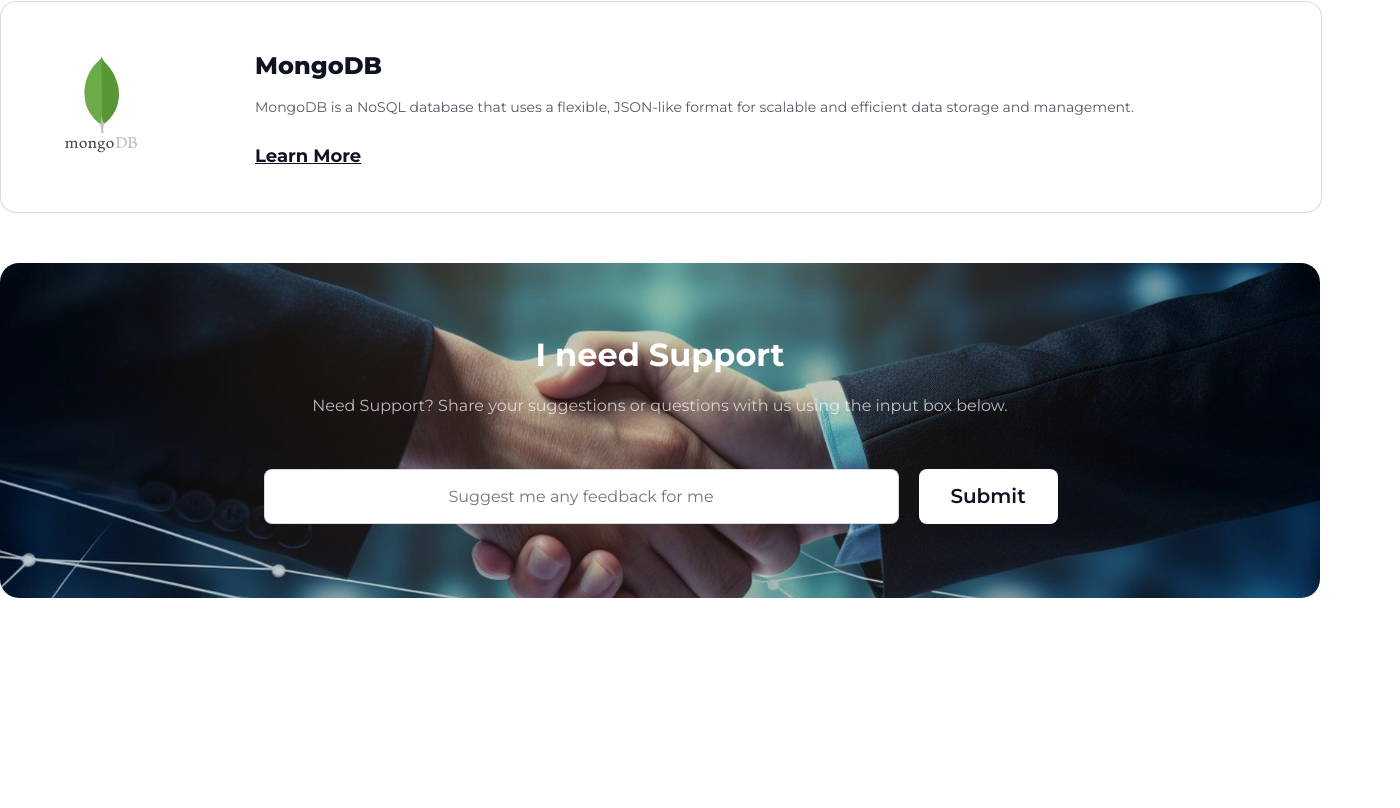
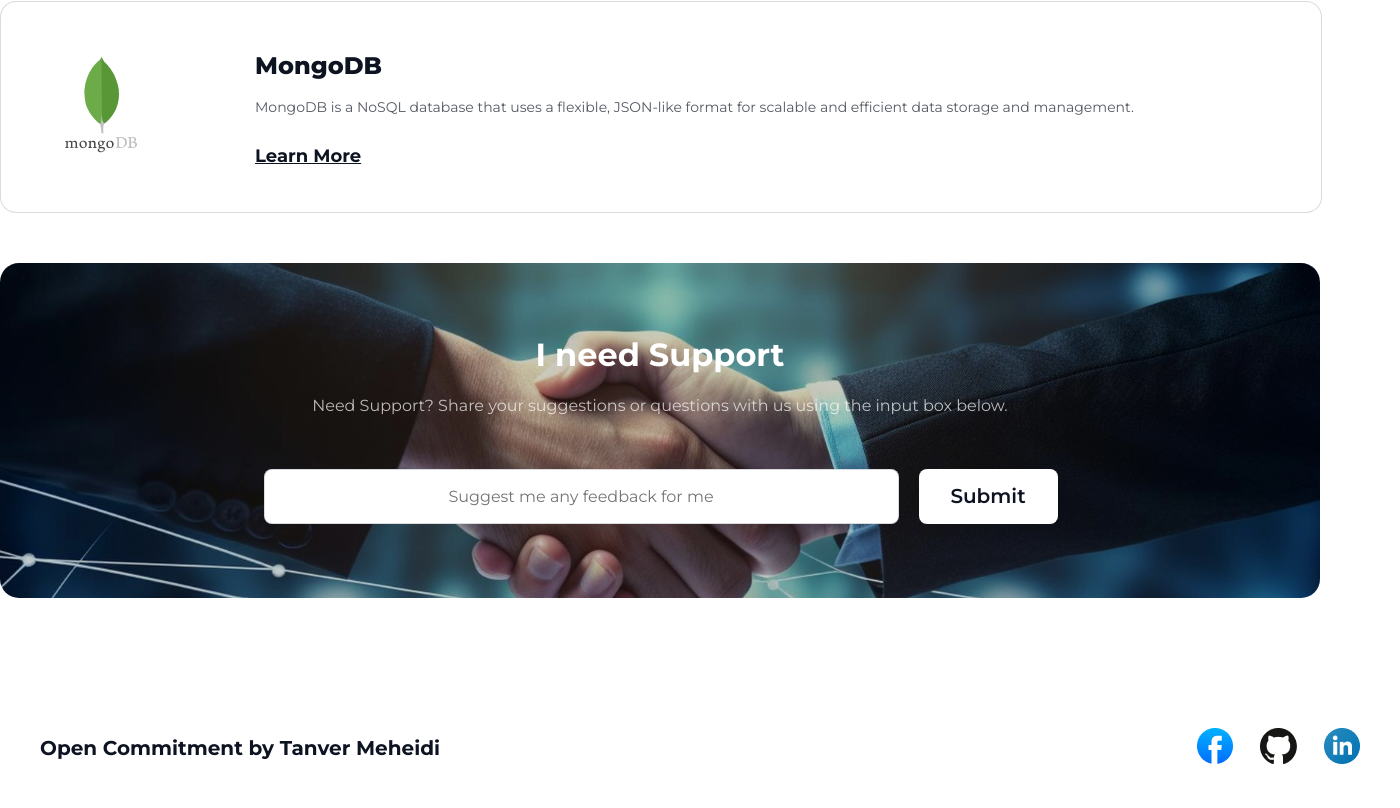
Before and after one commit to tanvermax/assignment, a plain HTML site: page index.html in a window 1280 px wide. Shown: the part 4987-5795 px from the top of the page, 1400 px wide, since content can reach past the window. Before the commit the page ends 5585 px from the top, so only its background shows below. Drawn offline with Linux system fonts and the light colour scheme.

Commit message:
footer add

```diff
--- a/index.html
+++ b/index.html
@@ -29,7 +29,7 @@
           </p>
         </div>
         <div class="contc_btn">
-          <button class="contact_btn">
+          <button id="conact_me_btn" class="contact_btn">
             <a href="">Contact with me</a>
           </button>
         </div>
@@ -233,7 +233,30 @@
       </div>
     </section>
   </main>
+ <footer id="footer">
 
+    <div class="l_side">
+        <h4>Open Commitment by Tanver Meheidi</h4>
+    </div>
+    <div class="r_side">
+        <div>
+          <a href="https://www.facebook.com/tanvermahidi999/" target="_blank"><img src="img/facebook.png" alt=""></a>
+        </div>
+        <div>
+          <a href="https://github.com/tanvermax" target="_blank"><img src="img/github.png" alt=""></a>
+        </div>
+        <div>
+          <a href="https://www.linkedin.com/in/tanver-mehedi-2852a11a2/" target="_blank"><img src="img/linkedin-icon 1.png" alt=""></a>
+        </div>
+        <!-- Add other social media links as needed -->
+    </div>
+
+ </footer>
+ <script>
+  document.getElementById('conact_me_btn').addEventListener('click', function() {
+      document.getElementById('footer').scrollIntoView({ behavior: 'smooth' });
+  });
+</script>
 </body>
 
 </html>
--- a/style.css
+++ b/style.css
@@ -381,7 +381,7 @@
 
 /* support sectoion */
 #support_sec {
-    background-image: linear-gradient(rgba(0, 0, 0, 0.2),rgba(0, 0, 0, 0.2),rgba(0, 0, 0, 0.2)), url('img/handshake.jpg');
+    background-image: linear-gradient(rgba(0, 0, 0, 0.2), rgba(0, 0, 0, 0.2), rgba(0, 0, 0, 0.2)), url('img/handshake.jpg');
     background-position: center;
     background-repeat: no-repeat;
     margin: auto;
@@ -455,3 +455,40 @@
     width: 139px;
     height: 55px;
 }
+
+
+/* footer section */
+footer{
+
+    padding: 40px;
+    display: flex;
+    justify-content: space-between;
+    align-items: center;
+    width: 1320px;
+    margin: auto;
+    margin-top: 90px;
+}
+
+.l_side {
+    color: rgb(13, 19, 33);
+    font-family: "Montserrat", sans-serif;
+    font-size: 20px;
+    font-weight: 600;
+    line-height: 23px;
+    letter-spacing: 0%;
+    text-align: center;
+    /* Takes up all available space */
+}
+.r_side{
+    display: flex;
+    gap: 27px;
+    justify-content: space-between;
+}
+
+
+.right-side a {
+    margin-left: 10px;
+    /* Adjust spacing between social media links */
+
+    /* Adjust color as needed */
+}
```
